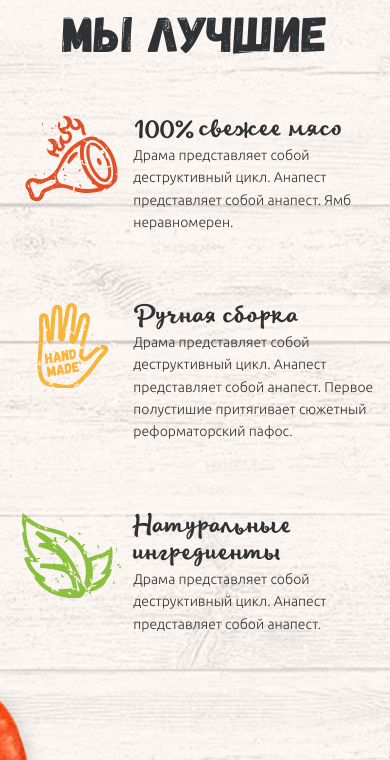
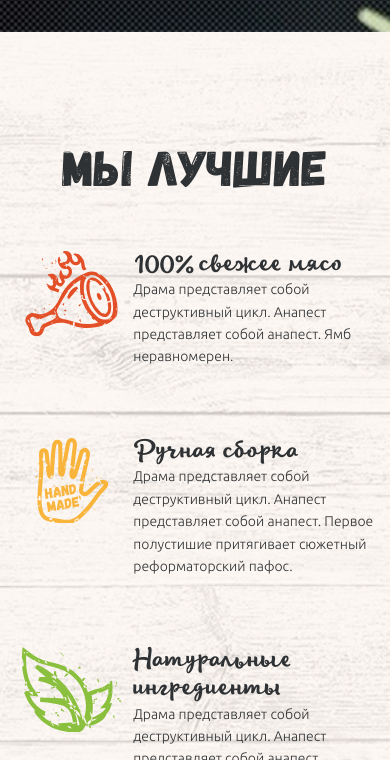
Before and after one commit to ValeriiMakhniuk/ValeriiMakhniuk.github.io, a plain HTML site: page index.html in a window 390 px wide. Shown: the part 812-1572 px from the top of the page. Drawn offline with Linux system fonts and the light colour scheme.

Commit message:
fixed height in sections

```diff
--- a/scss/sections/_first-screen.scss
+++ b/scss/sections/_first-screen.scss
@@ -3,16 +3,21 @@
   flex-direction: column;
   width: 100%;
   height: 100vh;
+  position: relative;
+  background: url('/img/first-screen__texture.png') no-repeat center/cover, url('/img/first-screen__bg.png') no-repeat center/cover;
   @include tablets {
+    min-height: 100vh;
     height: auto;
   }
-  position: relative;
-  background: url('/img/first-screen__texture.png') no-repeat center/cover, url('/img/first-screen__bg.png') no-repeat center/cover;
   &__inner {
     display: flex;
     flex-direction: column;
     justify-content: space-between;
     height: 100%;
+    @include tablets {
+      min-height: 100vh;
+      height: auto;
+    }
     .logo {
       flex: 0.3 1 0;
     }
--- a/scss/sections/_we-section.scss
+++ b/scss/sections/_we-section.scss
@@ -1,11 +1,17 @@
 .about {
   background: url('/img/about__bg.png') no-repeat center/cover;
   height: 100vh;
+  @include mobile {
+    min-height: 100vh;
+    height: auto;
+  }
   &__inner {
     display: flex;
     flex-direction: column;
     @include mobile {
-      height: 90%;
+      min-height: 100vh;
+      height: auto;
+      justify-content: center;
     }
   }
   &__title {
```
Also changed, not shown: css/style.css, 1 other file.
